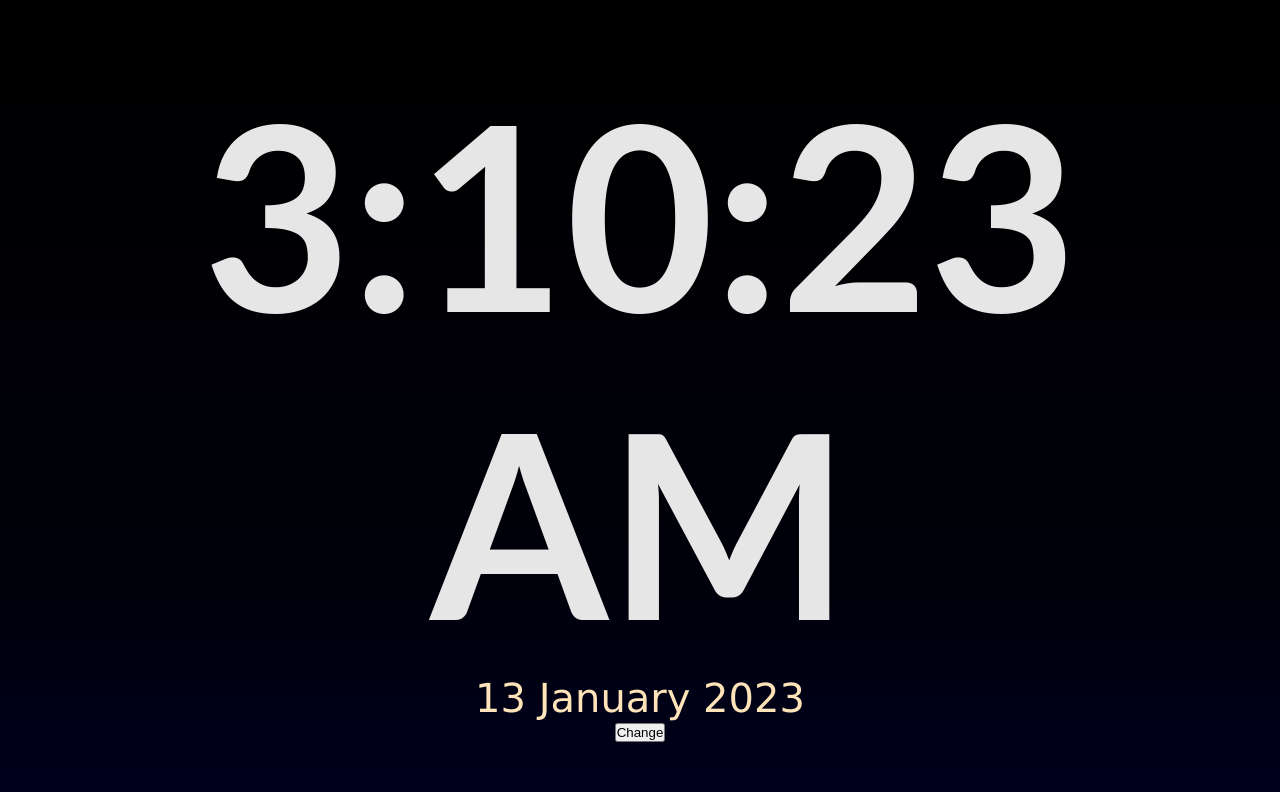
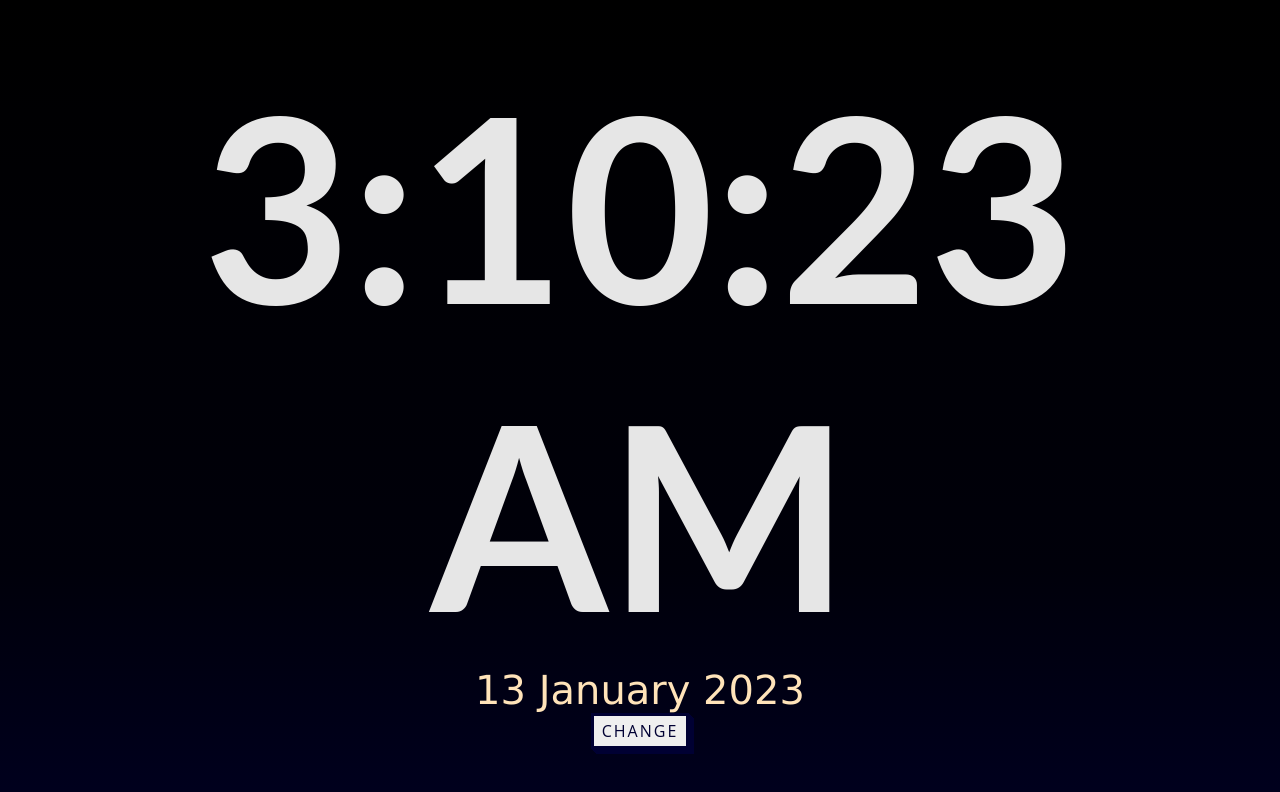
Before and after one commit to Mariscurrena/Clock, a plain HTML site: page index.html in a window 1280 px wide. Drawn offline with Linux system fonts and the light colour scheme.

Commit message:
Giving style to the color change button
Signed-off-by: Angel Mariscurrena <mariscurrenalae@gmail.com>

```diff
--- a/style.css
+++ b/style.css
@@ -25,3 +25,29 @@ body{
     font-family: Verdana, Geneva, Tahoma, sans-serif;
     color: rgb(255, 227, 185);
 }
+#btn{
+    font-family: "Open Sans", sans-serif;
+    font-size: 16px;
+    letter-spacing: 2px;
+    text-decoration: none;
+    text-transform: uppercase;
+    cursor: pointer;
+    border: 3px solid;
+    padding: 0.25em 0.5em;
+    box-shadow: 1px 1px 0px 0px, 2px 2px 0px 0px, 3px 3px 0px 0px, 4px 4px 0px 0px, 5px 5px 0px 0px;
+    position: relative;
+    user-select: none;
+    -webkit-user-select: none;
+    touch-action: manipulation;
+    color: rgb(0, 0, 51);
+  }
+
+#btn:active {
+    box-shadow: 0px 0px 0px 0px;
+    top: 5px;
+    left: 5px;
+}
+
+#btn:hover {
+    background-color: rgb(215, 214, 214);
+}
```
